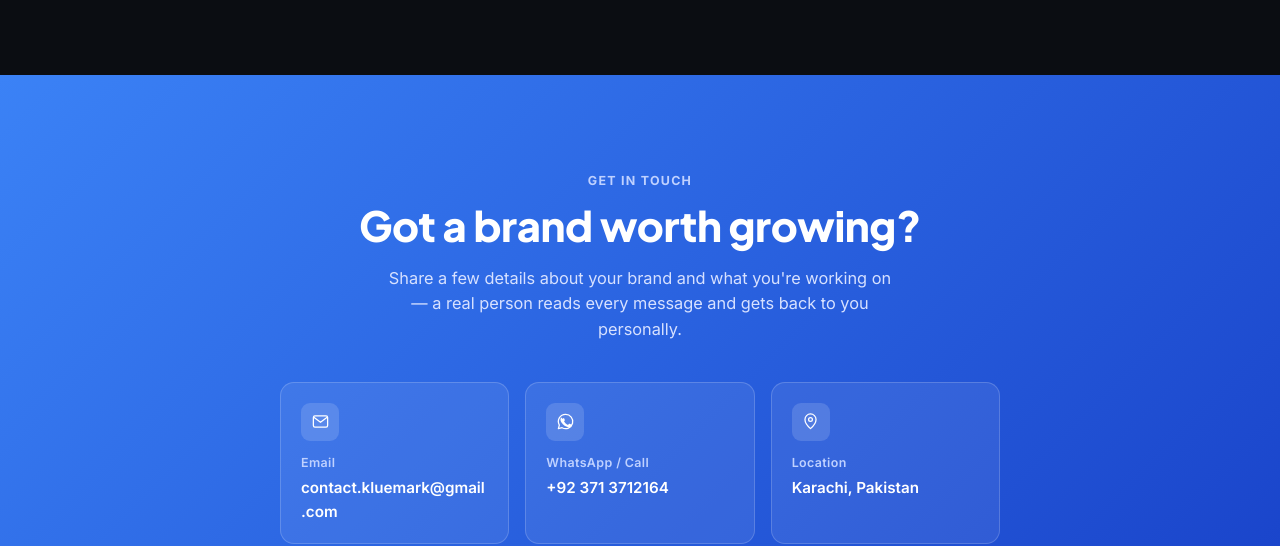
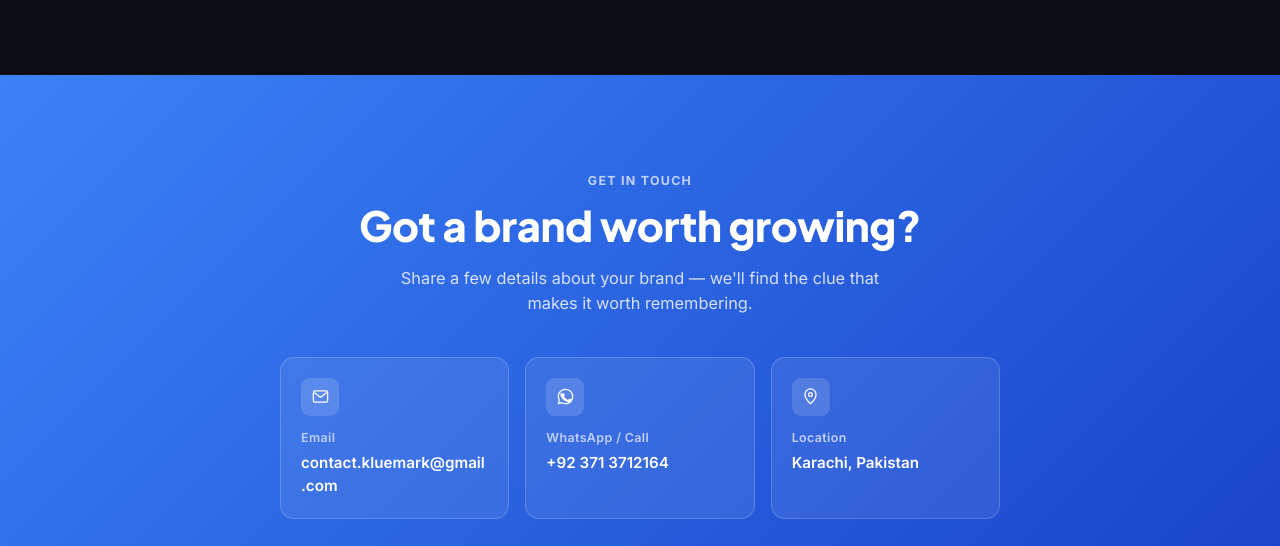
Before and after one commit to ismailbashir7/Kluemark, a plain HTML site: page index.html in a window 1280 px wide. Shown: the part 3319-3865 px from the top of the page. Drawn offline with Linux system fonts and the light colour scheme.

Commit message:
Update contact section description in index.html

```diff
--- a/index.html
+++ b/index.html
@@ -526,7 +526,7 @@ section{padding:96px 24px;}
     <div class="contact-inner">
       <p class="eyebrow eyebrow-light">GET IN TOUCH</p>
       <h2>Got a brand worth growing?</h2>
-      <p class="section-sub light">Share a few details about your brand and what you're working on — a real person reads every message and gets back to you personally.</p>
+      <p class="section-sub light">Share a few details about your brand — we'll find the clue that makes it worth remembering.</p>
 
       <div class="contact-cards">
         <a href="mailto:contact.kluemark@gmail.com" class="contact-card">
```
